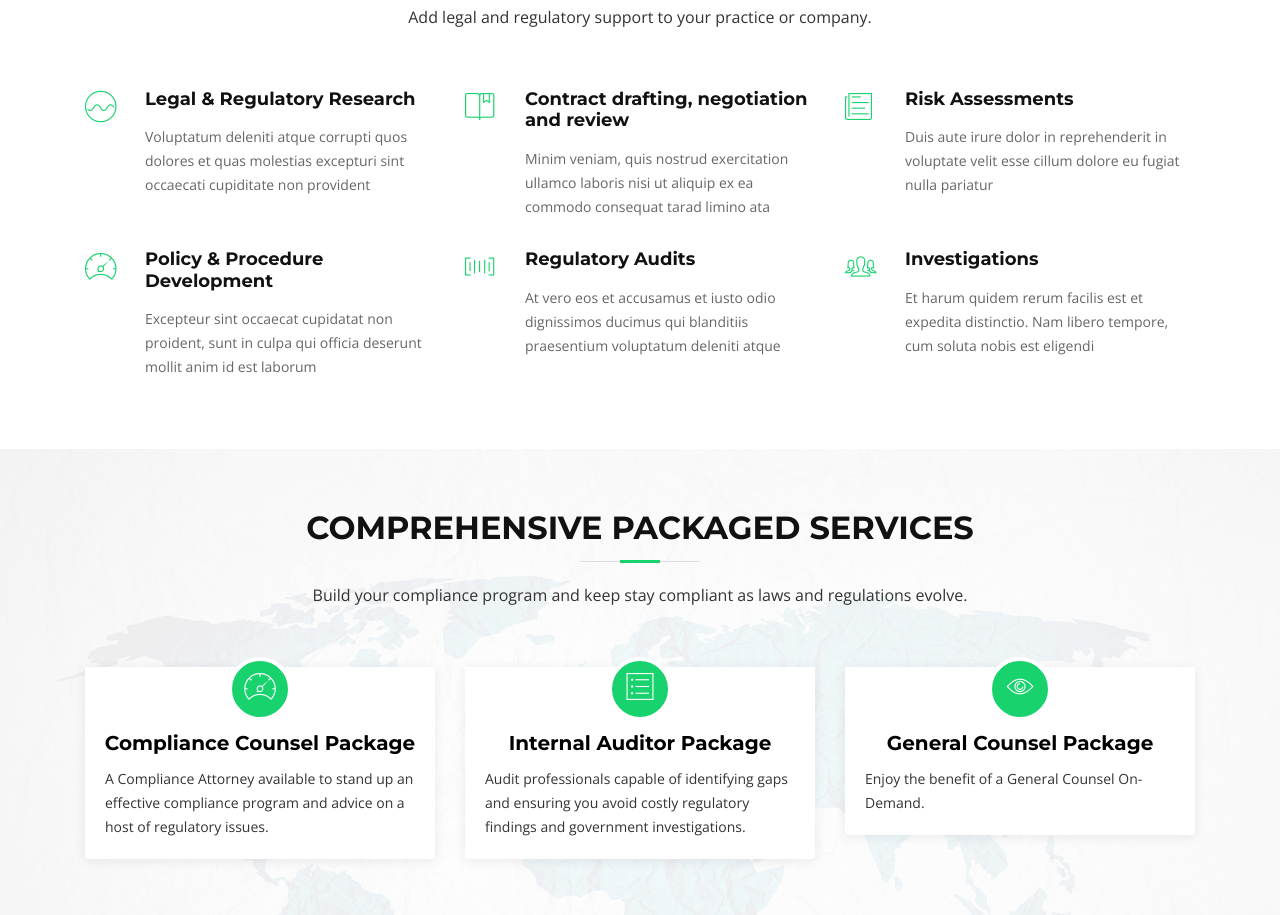
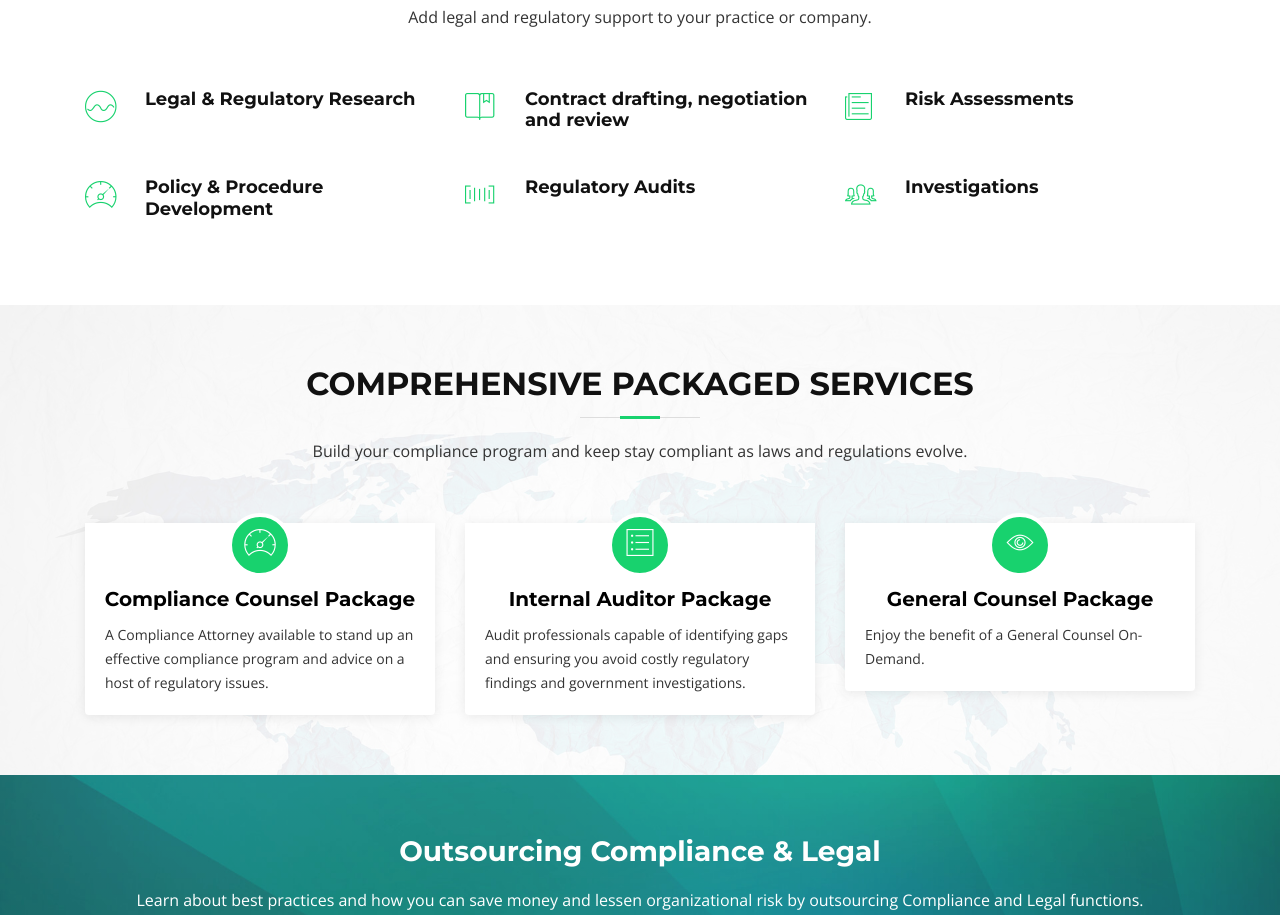
Before and after one commit to Johnson-Group-LLC/johnson-group-llc.github.io, a plain HTML site: page index.html in a window 1280 px wide. Shown: the part 1820-2735 px from the top of the page. Drawn offline with nearby package versions, Linux system fonts and the light colour scheme; files whose address does not match are found by name.

Commit message:
changed about us, phone number and footer links

```diff
--- a/index.html
+++ b/index.html
@@ -242,32 +242,32 @@
           <div class="col-lg-4 col-md-6 box wow bounceInUp" data-wow-duration="1.4s">
             <div class="icon"><i class="ion-ios-analytics-outline"></i></div>
             <h4 class="title"><a href="">Legal & Regulatory Research</a></h4>
-            <p class="description">Voluptatum deleniti atque corrupti quos dolores et quas molestias excepturi sint occaecati cupiditate non provident</p>
+            <p class="description"></p>
           </div>
           <div class="col-lg-4 col-md-6 box wow bounceInUp" data-wow-duration="1.4s">
             <div class="icon"><i class="ion-ios-bookmarks-outline"></i></div>
             <h4 class="title"><a href="">Contract drafting, negotiation and review</a></h4>
-            <p class="description">Minim veniam, quis nostrud exercitation ullamco laboris nisi ut aliquip ex ea commodo consequat tarad limino ata</p>
+            <p class="description"></p>
           </div>
           <div class="col-lg-4 col-md-6 box wow bounceInUp" data-wow-duration="1.4s">
             <div class="icon"><i class="ion-ios-paper-outline"></i></div>
             <h4 class="title"><a href="">Risk Assessments</a></h4>
-            <p class="description">Duis aute irure dolor in reprehenderit in voluptate velit esse cillum dolore eu fugiat nulla pariatur</p>
+            <p class="description"></p>
           </div>
           <div class="col-lg-4 col-md-6 box wow bounceInUp" data-wow-delay="0.1s" data-wow-duration="1.4s">
             <div class="icon"><i class="ion-ios-speedometer-outline"></i></div>
             <h4 class="title"><a href="">Policy & Procedure Development</a></h4>
-            <p class="description">Excepteur sint occaecat cupidatat non proident, sunt in culpa qui officia deserunt mollit anim id est laborum</p>
+            <p class="description"></p>
           </div>
           <div class="col-lg-4 col-md-6 box wow bounceInUp" data-wow-delay="0.1s" data-wow-duration="1.4s">
             <div class="icon"><i class="ion-ios-barcode-outline"></i></div>
             <h4 class="title"><a href="">Regulatory Audits</a></h4>
-            <p class="description">At vero eos et accusamus et iusto odio dignissimos ducimus qui blanditiis praesentium voluptatum deleniti atque</p>
+            <p class="description"></p>
           </div>
           <div class="col-lg-4 col-md-6 box wow bounceInUp" data-wow-delay="0.1s" data-wow-duration="1.4s">
             <div class="icon"><i class="ion-ios-people-outline"></i></div>
             <h4 class="title"><a href="">Investigations</a></h4>
-            <p class="description">Et harum quidem rerum facilis est et expedita distinctio. Nam libero tempore, cum soluta nobis est eligendi</p>
+            <p class="description"></p>
           </div>
 
         </div>
@@ -784,7 +784,7 @@
             <div class="contact-phone">
               <i class="ion-ios-telephone-outline"></i>
               <h3>Phone Number</h3>
-              <p><a href="tel:+155895548855">248-229-1857</a></p>
+              <p><a href="tel:2482291857">248-229-1857</a></p>
             </div>
           </div>
 
@@ -846,8 +846,8 @@
           <div class="col-lg-3 col-md-6 footer-links">
             <h4>Useful Links</h4>
             <ul>
-              <li><i class="ion-ios-arrow-right"></i> <a href="#">Home</a></li>
-              <li><i class="ion-ios-arrow-right"></i> <a href="#">About us</a></li>
+              <!--li><i class="ion-ios-arrow-right"></i> <a href="#">Home</a></li>
+              <li><i class="ion-ios-arrow-right"></i> <a href="#">About us</a></li-->
               <li><i class="ion-ios-arrow-right"></i> <a href="#">Services</a></li>
               <li><i class="ion-ios-arrow-right"></i> <a href="#">Terms of service</a></li>
               <li><i class="ion-ios-arrow-right"></i> <a href="#">Privacy policy</a></li>
```
